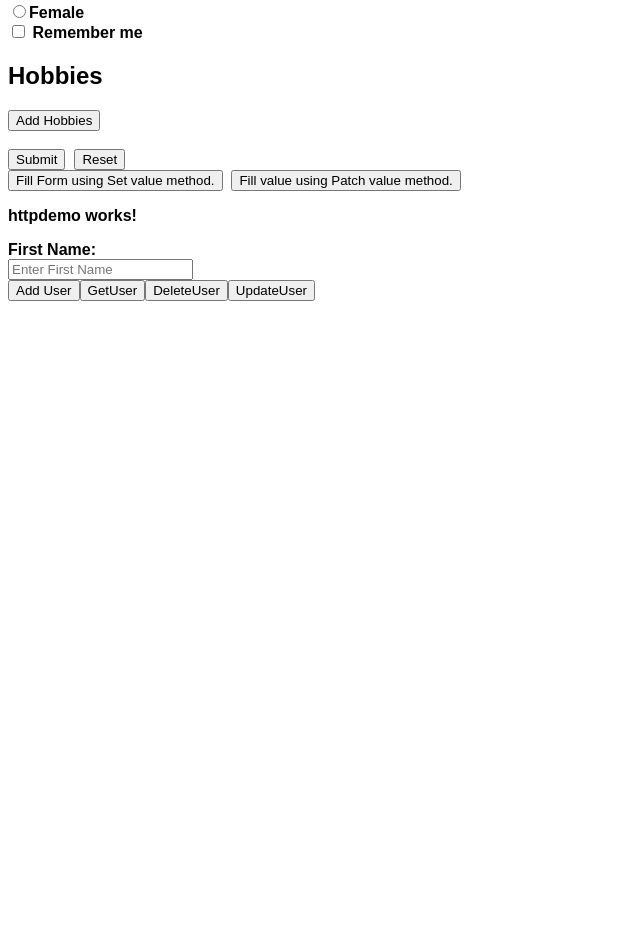
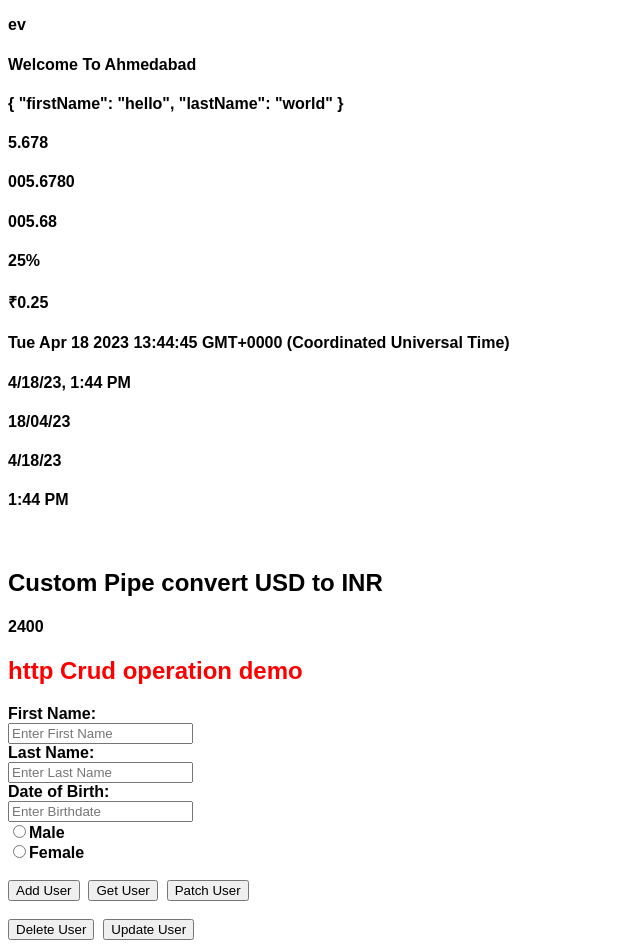
Before and after one commit to MiralKothari16/angular-training, an Angular app: page / in a window 1280 px wide. Shown: the part 210-1158 px from the top of the page, without its empty margins (0-640 px from the left). Before the commit the page ends 800 px from the top, so only its background shows below. Built offline with nearby package versions, Linux system fonts and the light colour scheme.

Commit message:
apply put,patch,get method in http client module

```diff
--- a/src/app/app.component.html
+++ b/src/app/app.component.html
@@ -29,14 +29,13 @@
     <h2>Template Drive Form</h2>
     <app-user-form></app-user-form>
 </div> -->
-<div>
+<!-- <div>
     <h3>Reactive Form</h3>
     <app-user></app-user>
+</div> -->
+<div>
+    <app-test></app-test>
 </div>
-<!-- <div>
-    <h3>Pipes Demo</h3>
-    <app-test></app-test>
-</div> -->
 <div>
     <app-httpdemo></app-httpdemo>
 </div>
--- a/src/app/app.module.ts
+++ b/src/app/app.module.ts
@@ -21,7 +21,7 @@ import { UsrInrPipe } from './pipes-demo/usr-inr.pipe';
 
 
 @NgModule({
-  declarations: [AppComponent, Directive1Directive, AlternatIfDiractive, UsrInrPipe,    // CommonErrorComponent,
+  declarations: [AppComponent, Directive1Directive, AlternatIfDiractive,     // CommonErrorComponent,
   ],
   imports: [
     BrowserModule, CoreModule, ErrorModuleModule, InputoutputdemoModule, ObservableDemoModule, EmployeeModule,
--- a/src/app/httpdemo/httpdemo/httpdemo.component.html
+++ b/src/app/httpdemo/httpdemo/httpdemo.component.html
@@ -1,16 +1,45 @@
-<p>httpdemo works!</p>
-<form class="form-horizontal" (ngSubmit)="onSubmit(firstTDFrom)" #f="ngForm">
+<h2 style="color:red;">http Crud operation demo </h2>
+<form class="form-horizontal" (submit)="AddUser(httpdemo1)" #httpdemo1="ngForm">
     <div class-="form-group">
         <label class="control-label col-sm-2" for="firstname">First Name:</label>
         <div class="col-sm-8">
             <input type="firstname" class="form-control" id="firstname" placeholder="Enter First Name" ngModel
                 name="firstname" required>
         </div>
-        <!-- <span class="color-red">Please enter First Name</span> -->
     </div>
+    <div class-="form-group">
+        <label class="control-label col-sm-2" for="firstname">Last Name:</label>
+        <div class="col-sm-8">
+            <input type="lastname" class="form-control" id="lastname" placeholder="Enter Last Name" ngModel
+                name="lastname" required>
+        </div>
+    </div>
+    <div class-="form-group">
+        <label class="control-label col-sm-2" for="firstname">Date of Birth:</label>
+        <div class="col-sm-8">
+            <input type="dob" class="form-control" id="dob" placeholder="Enter Birthdate" ngModel name="dob" required>
+        </div>
+    </div>
+    <div class="form-ckeck" *ngFor="let gender of genders">
+        <input class="form-check-input" name="gender" type="radio" [id]="gender" [value]="gender" ngModel />
+        <label class="form-check-label" [for]="gender">{{gender}}</label>
+    </div>
+    <!-- <div class="form-ckeck" *ngFor="let hobby of hobbies">
+        <input type="form-check-input" type="checkbox" name="hobby" [id]="hobby" [value]="hobby" ngModel />
+        <label class="form-check-label" [for]="hobby">{{hobby}}</label>
+    </div>
+    <div class="form-ckeck" *ngFor="let role of roles">
+        <input type="form-check-input" type="radio" name="role" [id]="role" [value]="role" ngModel />
+        <label class="form-check-label" [for]="role">{{role}}</label>
+    </div> -->
 
+    <br>
+
+
+    <!-- <button type="button" (click)="AddUser()" class="btn btn-primary">Add User</button>&nbsp; -->
+    <button type="submit" class="btn btn-primary" (click)="AddUser(httpdemo1)">Add User</button>&nbsp;
+    <button type="button" (click)="GetUser()" class="btn btn-primary">Get User</button>&nbsp;
+    <button type="button" (click)="PatchUser(httpdemo1)" class="btn btn-primary">Patch User</button><br><br>
+    <button type="button" (click)="DeleteUser(httpdemo1)" class="btn btn-primary">Delete User</button>&nbsp;
+    <button type="button" (click)="UpdateUser(httpdemo1)" class="btn btn-primary">Update User</button>
 </form>
-<button type="button" (click)="AddUser()">Add User</button>
-<button type="button" (click)="GetUser()">GetUser</button>
-<button type="button" (click)="DeleteUser()">DeleteUser</button>
-<button type="button" (click)="UpdateUser()">UpdateUser</button>
--- a/src/app/httpdemo/httpdemo/httpdemo.component.ts
+++ b/src/app/httpdemo/httpdemo/httpdemo.component.ts
@@ -2,7 +2,9 @@ import { Component, ViewChild } from '@angular/core';
 import { HttpClient } from '@angular/common/http';
 import { environment as env } from 'src/environments/environment.development';
 import { Iuser } from '../iuser';
-import { NgForm } from '@angular/forms'; 4
+import { NgForm } from '@angular/forms';
+import { map } from 'rxjs';
+4
 
 @Component({
   selector: 'app-httpdemo',
@@ -10,57 +12,106 @@ import { NgForm } from '@angular/forms'; 4
   styleUrls: ['./httpdemo.component.css']
 })
 export class HttpdemoComponent {
-  @ViewChild('f') firstTDFrom!: NgForm;
+  @ViewChild('httpdemo1') httpdemo1!: NgForm;
+  genders = ['Male', 'Female'];
+  roles = ['Admin', 'User', 'HR'];
+  hobbies = ['Reading', 'Watching movies', 'Cooking', 'Listening Music'];
+  public user2: Iuser[] = [];
+  constructor(private http: HttpClient) { }
 
-  constructor(private http: HttpClient) { }
-  user: Iuser[] = [
-    {
-      firstName: 'Miral',
-      lastName: 'Kothari',
-      gender: 'Female',
-      dob: '04/10/2000',
-      role: 'user',
-      hobbies: 'Reading, listening Music',
-    },
-    {
-      firstName: 'Tejal',
-      lastName: 'Patel',
-      gender: 'Female',
-      dob: '04/10/2000',
-      role: 'user',
-      hobbies: 'Watching Movies,Travelling',
-    }
-  ];
-  // user1: Iuser[] = [
+  public AddUser(httpdemo1: NgForm): void {
+    const user = httpdemo1.value;
+    //console.log(user);
+    this.http.post(env.baseUrl + 'user.json', user).subscribe({
+      next: (response) => { console.log(response) },
+      error: (error) => { console.log(error) },
+    });
+  }
+
+  public GetUser() {
+    this.http
+      .get(env.baseUrl + 'user.json')
+      .pipe(
+        map((res: { [k: string]: any }) => {
+          const userList: any = [];
+          Object.keys(res).forEach((id) => {
+            let val: any = res[id];
+            let obj = { id, ...val };
+            userList.push(obj);
+          });
+          return userList;
+        })
+      )
+      .subscribe({
+        next: (response) => {
+          console.log(response);
+          this.user2 = response;
+        },
+        error: (error) => {
+          console.log(error);
+        },
+      });
+  }
+
+  public UpdateUser(httpdemo1: NgForm): void {
+    const Updateuser = httpdemo1.value;
+    this.http.put(env.baseUrl + 'user.json', Updateuser).subscribe({
+      next: (response) => { console.log(response) },
+      error: (error) => { console.log(error) },
+    });
+    //this.http.put(env.baseUrl + 'user/-NV4_IVHXlTMaGCNnu62.json', this.user).subscribe();
+  }
+  public PatchUser(httpdemo1: NgForm): void {
+    const user = httpdemo1.value;
+    this.http.patch(env.baseUrl + 'user.json', user).subscribe({
+      next: (response) => { console.log(response) },
+      error: (error) => { console.log(error) },
+    });
+  }
+  public DeleteUser(httpdemo1: NgForm): void {
+    const user = httpdemo1.value;
+    this.http.delete(env.baseUrl + 'user/-NV9SfmQWVhsxTktvukD.json', user).subscribe({
+      next: (response) => { console.log(response) },
+      error: (error) => console.log(error),
+
+    })
+  }
+  // without using  Form contorl
+  // constructor(private http: HttpClient) { }
+  // user: Iuser[] = [
   //   {
-  //     firstName:
+  //     firstName: 'Miral',
   //     lastName: 'Kothari',
   //     gender: 'Female',
   //     dob: '04/10/2000',
-  //     role: 'user',
+  //     role: 'admin',
   //     hobbies: 'Reading, listening Music',
   //   },
+  //   {
+  //     firstName: 'Tejal',
+  //     lastName: 'Patel',
+  //     gender: 'Female',
+  //     dob: '04/10/2000',
+  //     role: 'user',
+  //     hobbies: 'Watching Movies,Travelling',
+  //   }
   // ];
-
-  public onSubmit(firstTDFrom: NgForm): void {
-    // console.log(this.user1);
-    // this.http.post(env.baseUrl + 'user.json', this.user1).subscribe();
-  }
-
-  public AddUser(): void {
-    console.log(this.user);
-    this.http.post(env.baseUrl + 'user.json', this.user).subscribe();
-  }
-  public UpdateUser() { }
-  public GetUser() {
-    this.http.post(env.baseUrl + 'user /-NV4_IVHXlTMaGCNnu62.json', this.user).subscribe();
-    console.log(this.user);
-  }
-  public DeleteUser() {
-    // this.http.delete()
-    //(env.baseUrl + 'user/-NV4_IVHXlTMaGCNnu62.json', this.user).subscribe();
-    console.log(this.user);
-  }
+  // public AddUser(): void {
+  //   console.log(this.user);
+  //   this.http.post(env.baseUrl + 'user.json', this.user).subscribe();
+  // }
+  // public UpdateUser() {
+  //   this.http.put(env.baseUrl + 'user/-NV4_IVHXlTMaGCNnu62.json', this.user).subscribe();
+  //   console.log(this.user);
+  // }
+  // public GetUser() {
+  //   this.http.post(env.baseUrl + 'user.json', this.user).subscribe();
+  //   console.log(this.user);
+  // }
+  // public DeleteUser() {
+  //   this.http.delete(env.baseUrl + 'user/-NV4_IVHXlTMaGCNnu62.json').subscribe();
+  //   console.log(this.user);
+  // }
 
 
 }
--- a/src/app/pipes-demo/pipes-demo.module.ts
+++ b/src/app/pipes-demo/pipes-demo.module.ts
@@ -1,15 +1,16 @@
 import { NgModule } from '@angular/core';
 import { CommonModule } from '@angular/common';
 import { TestComponent } from './test/test.component';
+import { UsrInrPipe } from './usr-inr.pipe';
 
 @NgModule({
   declarations: [
-    TestComponent,
+    TestComponent, UsrInrPipe
 
   ],
   imports: [
     CommonModule
   ],
-  exports: [TestComponent],
+  exports: [TestComponent, UsrInrPipe]
 })
 export class PipesDemoModule { }
--- a/src/app/pipes-demo/test/test.component.html
+++ b/src/app/pipes-demo/test/test.component.html
@@ -1,20 +1,21 @@
-<h3>{{name}}</h3>
-<h3>{{name | lowercase}}</h3>
-<h3>{{name | uppercase}}</h3>
-<h3>{{name | slice:3}}</h3>
-<h3>{{name | slice:3:5}}</h3>
-<h3>{{message | titlecase}}</h3>
-<h3>{{person | json}}</h3>
-<h3>{{number | number :'1.2-3'}}</h3>
+<h2 style="color:red;">Pipes Demo</h2>
+<h4>{{name}}</h4>
+<h4>{{name | lowercase}}</h4>
+<h4>{{name | uppercase}}</h4>
+<h4>{{name | slice:3}}</h4>
+<h4>{{name | slice:3:5}}</h4>
+<h4>{{message | titlecase}}</h4>
+<h4>{{person | json}}</h4>
+<h4>{{number | number :'1.2-3'}}</h4>
 <!--here 1 means the minimum number of the digits of integer place , 2 shows the minimum 2 ditits of the decimal place  +, 3 means maximum number of the decimal degit-->
-<h3>{{number | number :'3.4-5'}}</h3>
-<h3>{{number | number :'3.1-2'}}</h3>
-<h3>{{ perc |percent }}</h3>
-<h3>{{ amount | currency :"INR" }}</h3>
-<h3>{{date }}</h3>
-<h3>{{date | date:'short' }}</h3>
-<h3>{{date | date :'dd/MM/yy'}}</h3>
-<h3>{{date | date :'shortDate'}}</h3>
-<h3>{{date | date :'shortTime'}}</h3><br>
+<h4>{{number | number :'3.4-5'}}</h4>
+<h4>{{number | number :'3.1-2'}}</h4>
+<h4>{{ perc |percent }}</h4>
+<h4>{{ amount | currency :"INR" }}</h4>
+<h4>{{date }}</h4>
+<h4>{{date | date:'short' }}</h4>
+<h4>{{date | date :'dd/MM/yy'}}</h4>
+<h4>{{date | date :'shortDate'}}</h4>
+<h4>{{date | date :'shortTime'}}</h4><br>
 <h2>Custom Pipe convert USD to INR</h2>
-<!-- <h3>{{ usdamt | usdInr}}</h3>  -->
+<h4>{{ usdamt | usdInr:80}}</h4>
--- a/src/app/pipes-demo/usr-inr.pipe.ts
+++ b/src/app/pipes-demo/usr-inr.pipe.ts
@@ -1,14 +1,16 @@
 import { Pipe, PipeTransform } from '@angular/core';
+import { pipe } from 'rxjs';
 
 @Pipe({
   name: 'usdInr'
+})
 
-})
 export class UsrInrPipe implements PipeTransform {
 
   transform(value: number, ...args: number[]): unknown {
     const [price] = args;
-    return value * price;
-    return null;
+    return price * value;
   }
+
+
 }
--- a/src/app/template-driven-form/user-form/user-form.component.html
+++ b/src/app/template-driven-form/user-form/user-form.component.html
@@ -1,6 +1,6 @@
 <div class="container">
     <h2>Template Driven Form</h2>
-    <form class="form-horizontal" (ngSubmit)="onSubmit()" #f="ngForm">
+    <form class="form-horizontal" (submit)="onSubmit()" #f="ngForm">
         <div class-="form-group">
             <label class="control-label col-sm-2" for="firstname">First Name:</label>
             <div class="col-sm-8">
```
